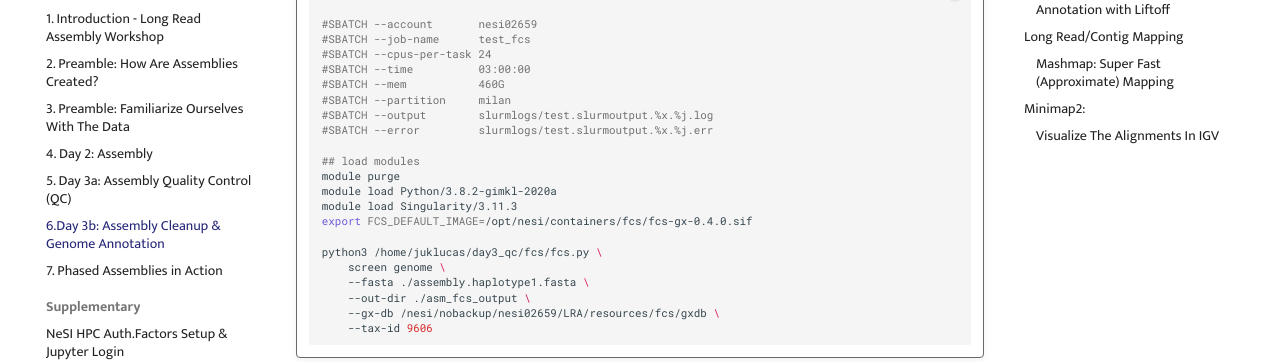
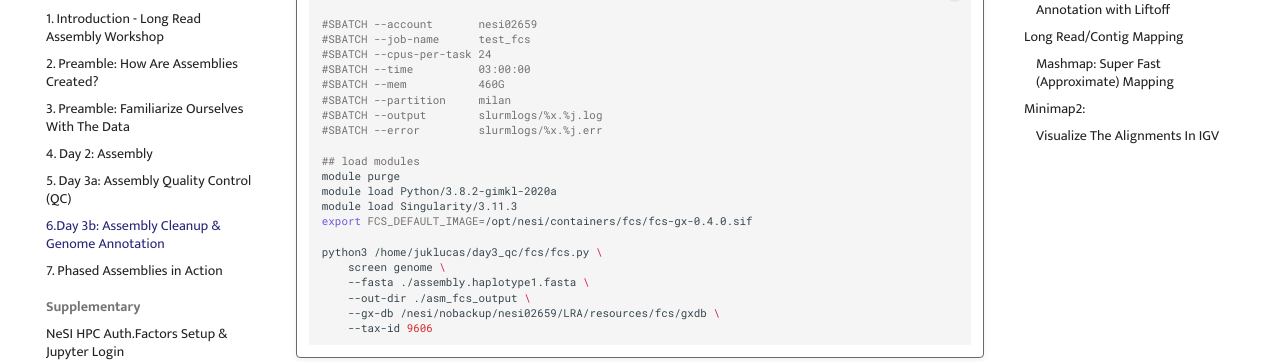
Before and after one commit to GenomicsAotearoa/long-read-assembly, an MkDocs documentation site: the page built from docs/pages/day3b_assembly_cleanup_annotation.md, in a window 1280 px wide and 900 px high, scrolled down 1629 px. Shown: the part 152-514 px from the top of the window. Built offline with MkDocs 1.6.1 and Material for MkDocs 9.7.7, drawn with Linux system fonts in a browser that asks for light colours; comment, search, counter and statistics services are not loaded; some of the changed text lies outside the part shown.

Commit message:
update output and error variables

```diff
--- a/docs/pages/day3b_assembly_cleanup_annotation.md
+++ b/docs/pages/day3b_assembly_cleanup_annotation.md
@@ -145,8 +145,8 @@ And paste in the following
      #SBATCH --time          03:00:00
      #SBATCH --mem           460G
      #SBATCH --partition     milan
-     #SBATCH --output        slurmlogs/test.slurmoutput.%x.%j.log
-     #SBATCH --error         slurmlogs/test.slurmoutput.%x.%j.err
+     #SBATCH --output        slurmlogs/%x.%j.log
+     #SBATCH --error         slurmlogs/%x.%j.err
 
      ## load modules
      module purge
@@ -637,8 +637,8 @@ And paste in the following
     #SBATCH --time          05:00:00
     #SBATCH --mem           128G
     #SBATCH --partition     milan
-    #SBATCH --output        slurmlogs/test.slurmoutput.%x.%j.log
-    #SBATCH --error         slurmlogs/test.slurmoutput.%x.%j.err
+    #SBATCH --output        slurmlogs/%x.%j.log
+    #SBATCH --error         slurmlogs/%x.%j.err
 
     ## load modules
     module purge
```
Also changed, not shown: docs/pages/day2a_assembly.md (+2 -2 lines), docs/pages/day3a_assembly_qc.md (+8 -8 lines).
